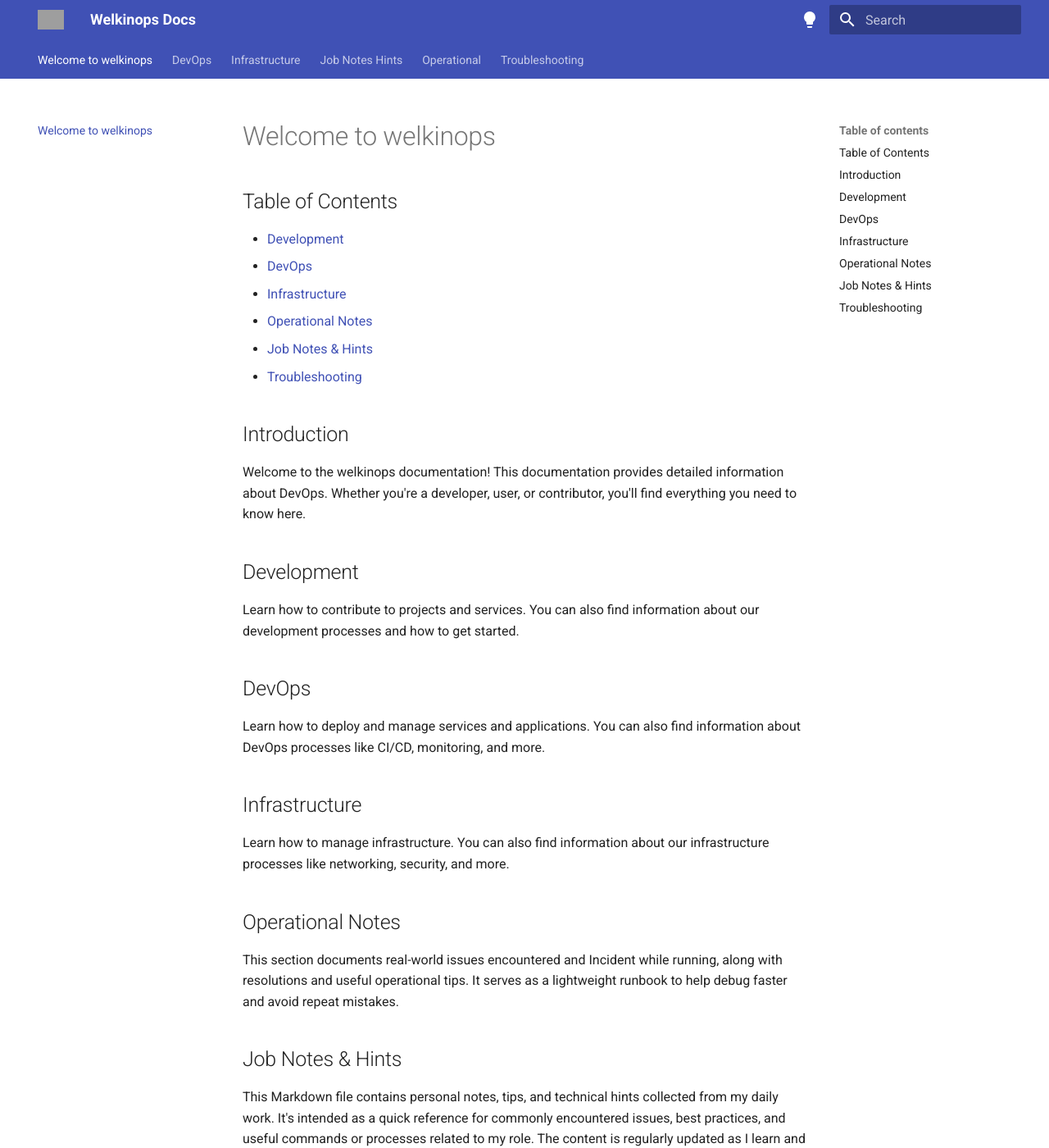
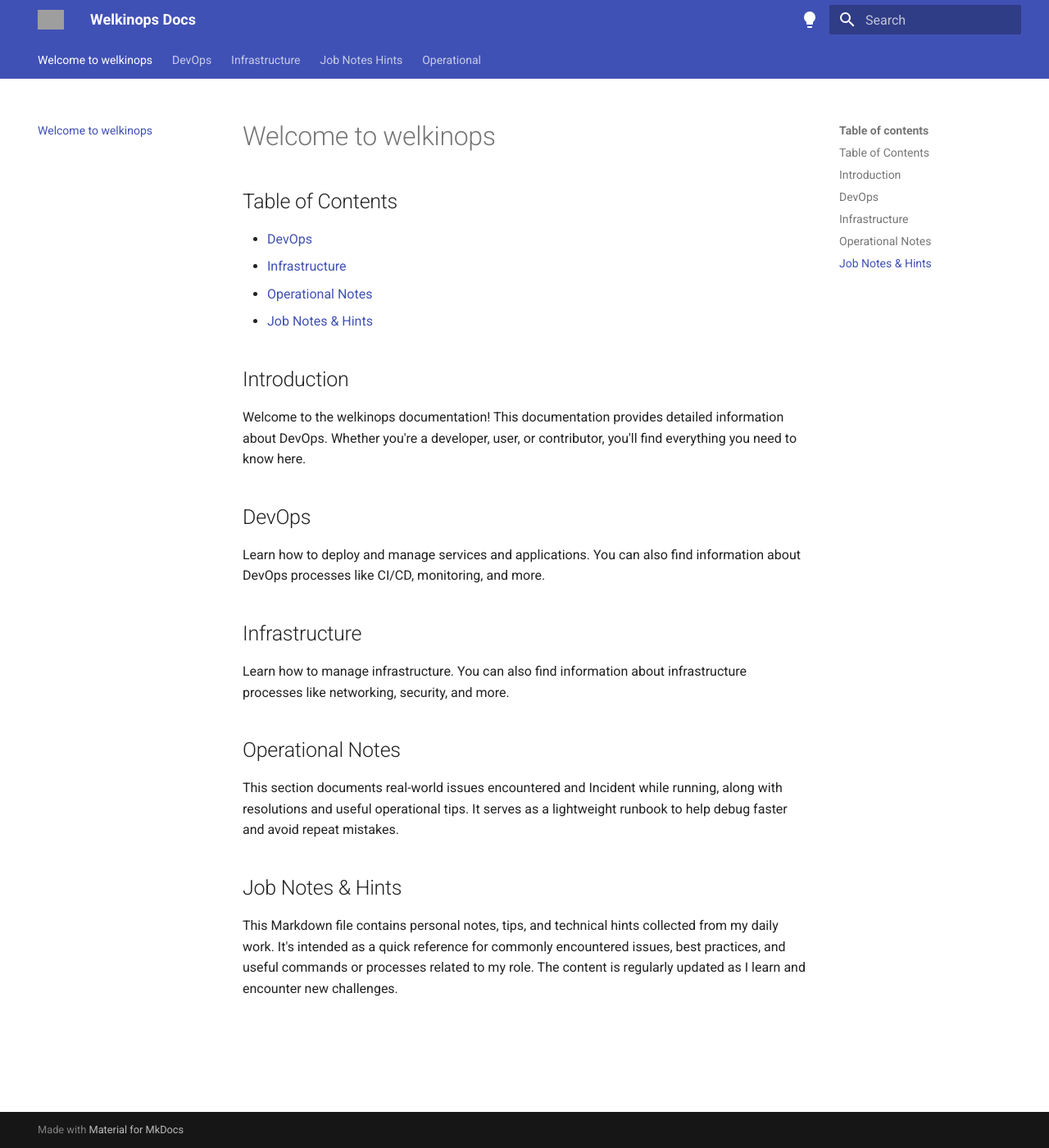
Before and after one commit to amdukf/welkinops, an MkDocs documentation site: the page built from docs/index.md, in a window 1280 px wide and 1400 px high. Shown: the whole window at 82% size. Built offline with MkDocs 1.6.1 and Material for MkDocs 9.7.7, drawn with Linux system fonts in a browser that asks for light colours; some of the changed text lies outside the part shown; grey boxes are pictures that could not be loaded.

Commit message:
Delete troubleshooting and add it to operational

```diff
--- a/docs/index.md
+++ b/docs/index.md
@@ -1,31 +1,22 @@
 # Welcome to welkinops
 
 ## Table of Contents
-- [Development](Development/index.md)
 - [DevOps](DevOps/index.md)
 - [Infrastructure](Infrastructure/index.md)
 - [Operational Notes](Operational/index.md)
 - [Job Notes & Hints](Job-Notes-Hints/index.md)
-- [Troubleshooting](Troubleshooting/index.md)
 
 ## Introduction
 Welcome to the welkinops documentation! This documentation provides detailed information about DevOps. Whether you're a developer, user, or contributor, you'll find everything you need to know here.
-
-## Development
-Learn how to contribute to projects and services. You can also find information about our development processes and how to get started.
 
 ## DevOps
 Learn how to deploy and manage services and applications. You can also find information about DevOps processes like CI/CD, monitoring, and more.
 
 ## Infrastructure
-Learn how to manage infrastructure. You can also find information about our infrastructure processes like networking, security, and more.
+Learn how to manage infrastructure. You can also find information about infrastructure processes like networking, security, and more.
 
 ## Operational Notes
 This section documents real-world issues encountered and Incident while running, along with resolutions and useful operational tips. It serves as a lightweight runbook to help debug faster and avoid repeat mistakes.
 
-
 ## Job Notes & Hints
 This Markdown file contains personal notes, tips, and technical hints collected from my daily work. It's intended as a quick reference for commonly encountered issues, best practices, and useful commands or processes related to my role. The content is regularly updated as I learn and encounter new challenges.
-
-## Troubleshooting
-This Markdown file contains Troubleshooting.
```
Also changed, not shown: docs/Operational/index.md (+2 -1 lines), docs/Troubleshooting/index.md (deleted, +0 -4 lines), docs/Operational/rdc.md (renamed from docs/Troubleshooting/rdc.md).
